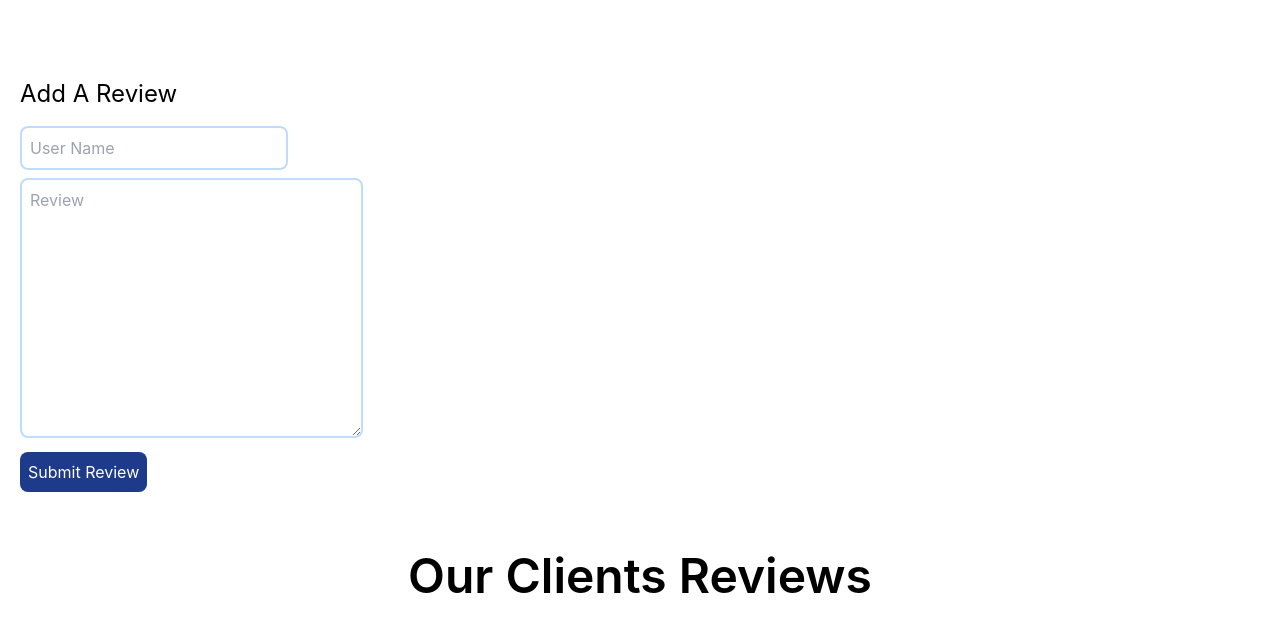
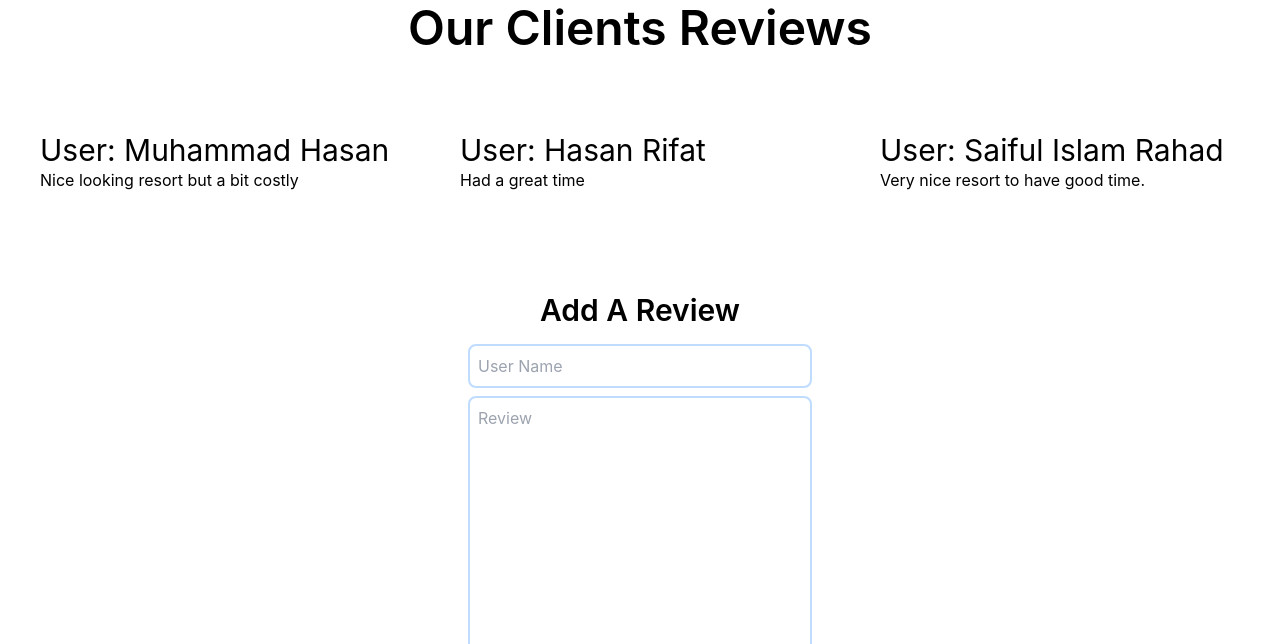
Before and after one commit to MohammadAmitHasan/ASNIL-Resort, a Next.js app: page /reviews in a window 1280 px wide. Shown: the part 306-950 px from the top of the page. Built offline with nearby package versions, Linux system fonts and the light colour scheme.

Commit message:
delete review add review done

```diff
--- a/pages/api/hello.js
+++ /dev/null
@@ -1,5 +0,0 @@
-// Next.js API route support: https://nextjs.org/docs/api-routes/introduction
-
-export default function handler(req, res) {
-  res.status(200).json({ name: 'John Doe' })
-}
--- a/pages/reviews/[reviewId].js
+++ b/pages/reviews/[reviewId].js
@@ -1,17 +1,19 @@
 import { useRouter } from "next/router";
+import { useEffect } from "react";
 import Review from "../../Components/Review";
 import HomeLayout from "../../Layouts/HomeLayout";
 
 const SingleReview = ({ review }) => {
 
     const router = useRouter()
+
     const deleteHandler = async () => {
         const response = await fetch(`/api/reviews/${review.id}`, {
             method: 'DELETE'
         })
-        const data = await response.json()
         router.replace('/reviews')
     }
+
 
     return <div>
         <HomeLayout>
@@ -23,9 +25,10 @@ const SingleReview = ({ review }) => {
         </HomeLayout>
     </div>;
 };
-export default SingleReview;
 
-export async function getStaticProps(context) {
+export default SingleReview
+
+export async function getServerSideProps(context) {
     const { params } = context
     const { reviewId } = params
     const response = await fetch(`http://localhost:3000/api/reviews/${reviewId}`)
@@ -37,10 +40,3 @@ export async function getStaticProps(context) {
         }
     }
 }
-
-export async function getStaticPaths() {
-    return {
-        paths: [],
-        fallback: 'blocking'
-    }
-}
--- a/pages/reviews/index.js
+++ b/pages/reviews/index.js
@@ -9,23 +9,11 @@ const Reviews = ({ reviews }) => {
     const [review, setReview] = useState('')
     const [user, setUser] = useState('')
 
-
-
     const fetchReviews = async () => {
         const response = await fetch('/api/reviews')
         const data = await response.json()
         setAllReviews(data)
     }
-
-    // const fetcher = async () => {
-    //     return reviews
-    // }
-
-    // const { data, error } = useSWR('reviews', fetcher)
-
-    // if (error) return <div>failed to load</div>
-    // if (!data) return <div>loading...</div>
-
 
     const submitReview = async () => {
         const response = await fetch('/api/reviews', {
@@ -46,25 +34,7 @@ const Reviews = ({ reviews }) => {
         <HomeLayout>
             <div>
 
-                <div className="p-5">
-                    <h3 className="text-2xl mb-4">Add A Review</h3>
 
-                    <input className='p-2 border-2 border-blue-200 rounded-lg'
-                        type='text'
-                        value={user}
-                        placeholder='User Name'
-                        onChange={e => setUser(e.target.value)}
-                    /> <br />
-                    <textarea className="p-2 my-2 border-2 border-blue-200 rounded-lg"
-                        cols="30" rows="10"
-                        placeholder="Review"
-                        value={review}
-                        onChange={e => setReview(e.target.value)}
-                    ></textarea> <br />
-
-                    <button className='p-2 bg-blue-900 text-white rounded-lg' onClick={submitReview}>Submit Review</button>
-
-                </div>
 
                 <h1 className="text-center text-3xl md:text-5xl pt-10 font-semibold">Our Clients Reviews</h1>
                 <div className="mt-10 grid grid-cols-1 md:grid-cols-2 lg:grid-cols-3 gap-5 p-5">
@@ -72,13 +42,35 @@ const Reviews = ({ reviews }) => {
                         allReviews.map(review => <Review key={review.id} review={review} />)
                     }
                 </div>
+
+                <div className="p-5 mt-10 text-center max-w-sm mx-auto">
+                    <h3 className="text-3xl mb-4 font-semibold">Add A Review</h3>
+
+                    <input className='p-2 border-2 border-blue-200 rounded-lg w-full'
+                        type='text'
+                        value={user}
+                        placeholder='User Name'
+                        onChange={e => setUser(e.target.value)}
+                    /> <br />
+                    <textarea className="p-2 my-2 border-2 border-blue-200 rounded-lg w-full"
+                        cols="30" rows="10"
+                        placeholder="Review"
+                        value={review}
+                        onChange={e => setReview(e.target.value)}
+                    ></textarea> <br />
+
+                    <button className='p-2 bg-blue-900 text-white rounded-lg w-full' onClick={submitReview}>Submit Review</button>
+
+                </div>
             </div>
+
+
         </HomeLayout>
     </>;
 };
 export default Reviews;
 
-export async function getStaticProps() {
+export async function getServerSideProps() {
     const response = await fetch(`http://localhost:3000/api/reviews`)
     const data = await response.json()
 
```
